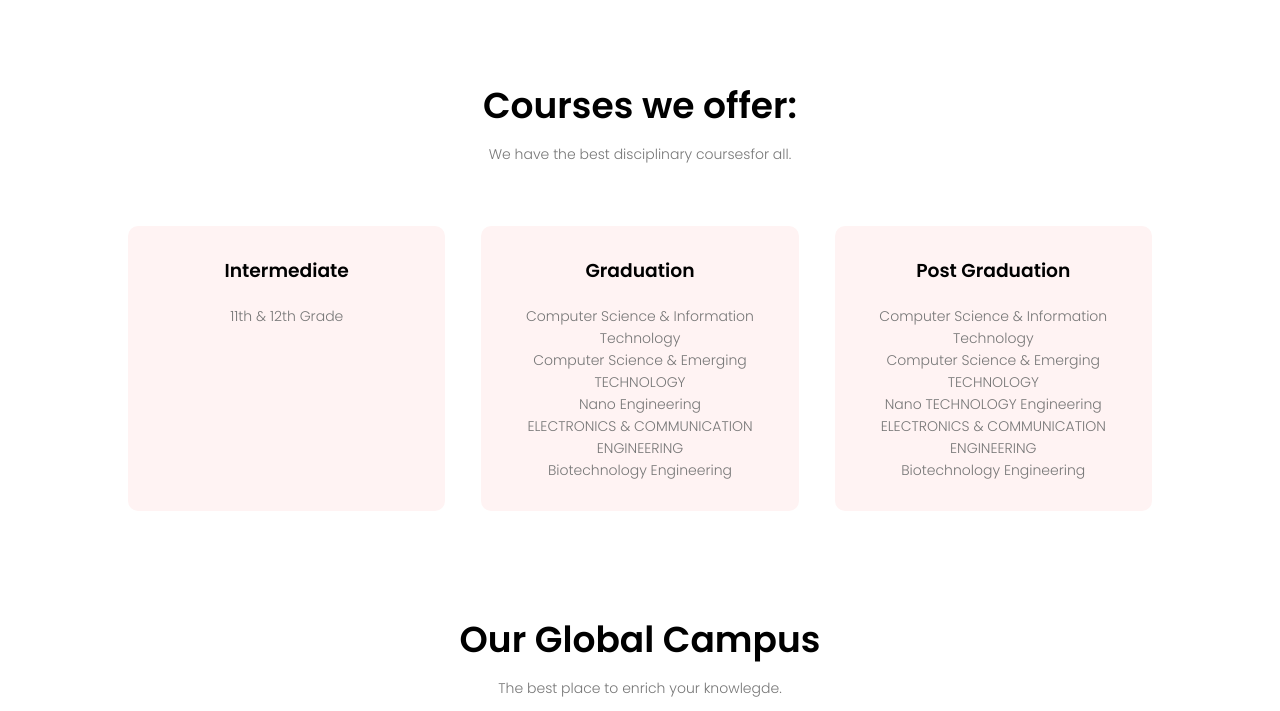
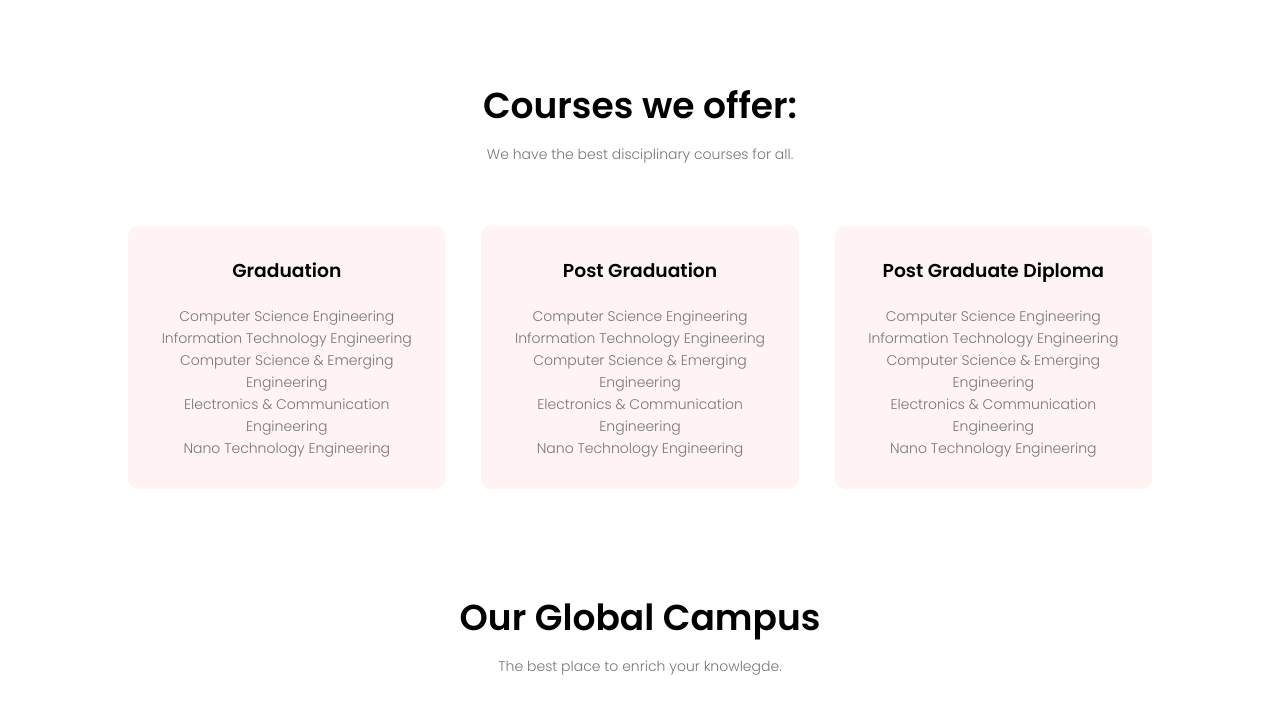
Before and after one commit to anamiikajha/University_website, a plain HTML site: page index.html in a window 1280 px wide. Shown: the part 822-1533 px from the top of the page. Drawn offline with Linux system fonts and the light colour scheme.

Commit message:
commit in main

```diff
--- a/index.html
+++ b/index.html
@@ -30,50 +30,69 @@
 
 <div class="text-box">
            <h1> World's Bigggest University</h1>
-           <p>This one of the best University in this area. It is known as top private University in Delhi NCR.</p>
+           <p>This one of the best University in this area. It is known as top private University in this area.</p>
         <a href=""class="hero-btn">Visit us to know more</a>
     </div>
     </section>
 <!-- ----- course ------->
 <section class="course">
     <h1>Courses we offer:</h1>
-    <p>We have the best disciplinary coursesfor all.</p>
+    <p>We have the best disciplinary courses for all.</p>
         <div class="row">
-            <div class="course-col">
-                <h3>Intermediate</h3>
-                <p>11th & 12th Grade</p>
-            </div>
+
             <div class="course-col">
                 <h3>Graduation</h3>
-                <p> Computer Science & Information Technology
+                <p> Computer Science Engineering
                     <br>
 
-                    Computer Science & Emerging TECHNOLOGY
+                    Information Technology Engineering
                     <br>
 
-                    Nano Engineering
+                    Computer Science & Emerging Engineering
                     <br>
 
-                    ELECTRONICS & COMMUNICATION ENGINEERING
+                    Electronics & Communication Engineering
                     <br>
 
-                    Biotechnology Engineering</p>
+                    Nano Technology Engineering
+                </p>
             </div>
             <div class="course-col">
                 <h3>Post Graduation</h3>
-                <p> Computer Science & Information Technology
+                <p> Computer Science Engineering
                     <br>
 
-                    Computer Science & Emerging TECHNOLOGY
+                    Information Technology Engineering
                     <br>
 
-                    Nano TECHNOLOGY Engineering
+                    Computer Science & Emerging Engineering
                     <br>
 
-                    ELECTRONICS & COMMUNICATION ENGINEERING
+                    Electronics & Communication Engineering
                     <br>
 
-                    Biotechnology Engineering</p>
+                    Nano Technology Engineering
+                </p>
+            </div>
+            <div class="course-col">
+                <h3>Post Graduate Diploma</h3>
+                <p>
+                    Computer Science Engineering
+                    <br>
+
+                    Information Technology Engineering
+                    <br>
+
+                    Computer Science & Emerging Engineering
+                    <br>
+
+                    Electronics & Communication Engineering
+                    <br>
+
+                    Nano Technology Engineering
+
+
+                </p>
             </div>
         </div>
 </section>
@@ -87,19 +106,19 @@
         <div class="campus-col">
             <img src="eduford_img/london.png">
             <div class="layer">
-                <h3>LONDON</h3>
+                <h3>DUBAI</h3>
             </div>
         </div>
         <div class="campus-col">
             <img src="eduford_img/newyork.png">
             <div class="layer">
-                <h3>NEW YORK</h3>
+                <h3>GERMANY</h3>
             </div>
         </div>
         <div class="campus-col">
             <img src="eduford_img/washington.png">
             <div class="layer">
-                <h3>WASHINGTON</h3>
+                <h3>SRI LANKA</h3>
             </div>
         </div>
     </div>
```
